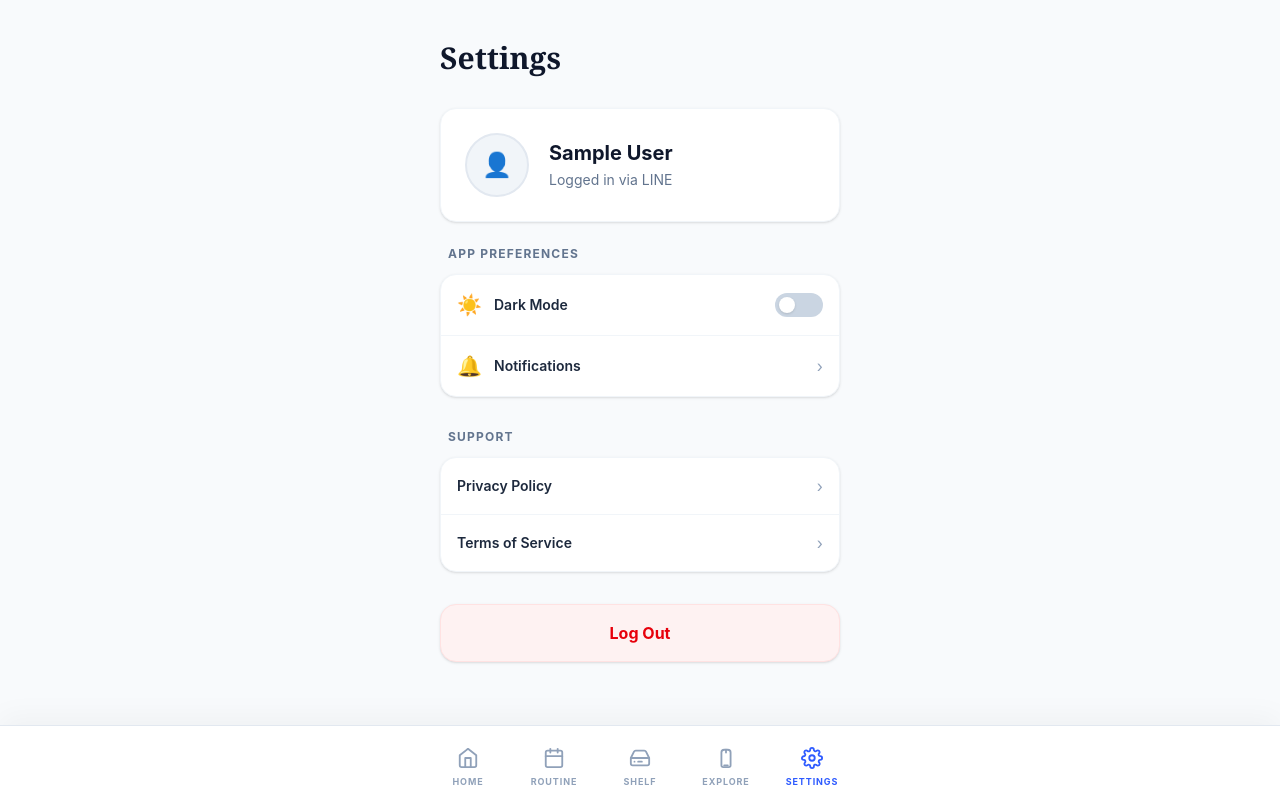
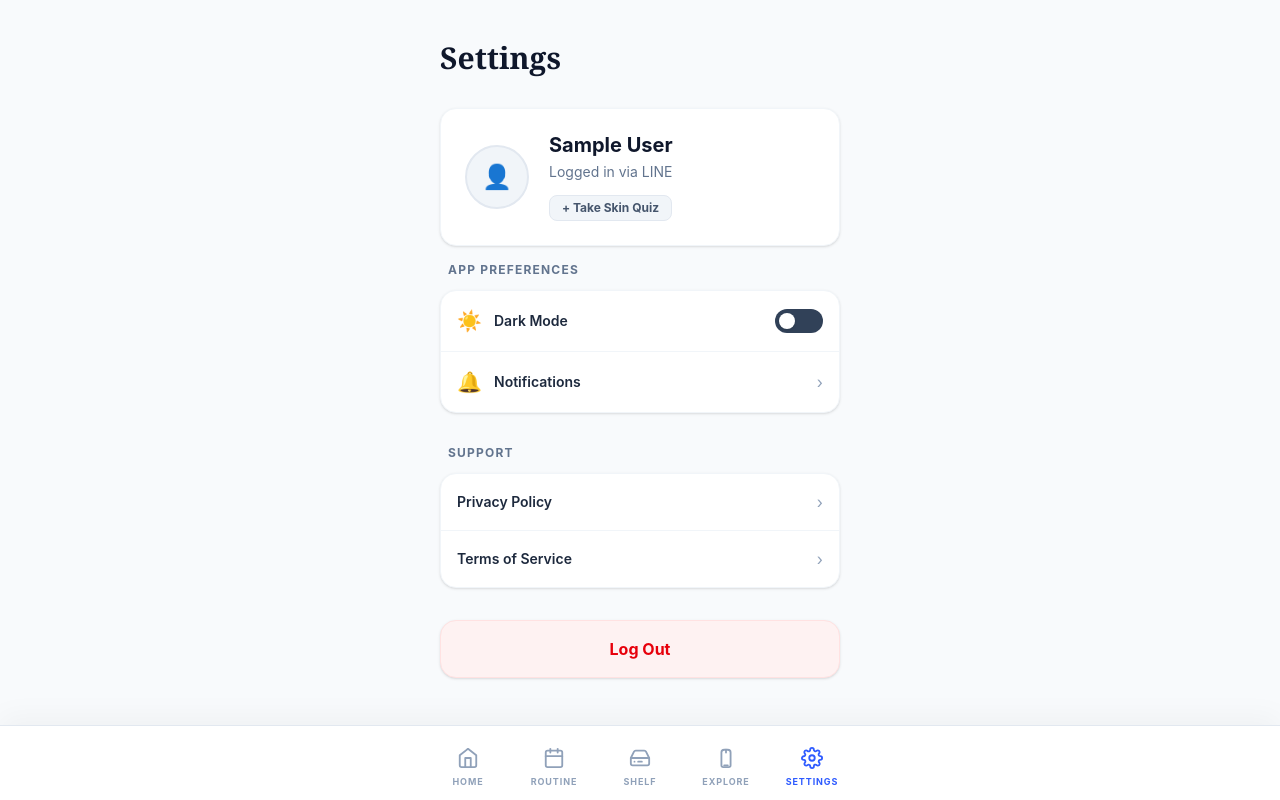
Before and after one commit to EakkasitNimanussornkul/skinbuddy-frontend, a Vue app: page /settings in a window 1280 px wide. Built offline with nearby package versions, Linux system fonts and the light colour scheme; no server answers; sample sign-in values are in the browser's storage; the HTML template or start-up script is replaced by a standard one.

Commit message:
fix(views): update Settings/profile view to show skintype

```diff
--- a/src/views/SettingsView.vue
+++ b/src/views/SettingsView.vue
@@ -7,11 +7,9 @@ const themeStore = useThemeStore()
 const authStore = useAuthStore()
 const router = useRouter()
 
-// We can use the authStore's logout, and then double-check the router pushes to landing
 const handleLogout = () => {
   authStore.logout()
-  // The store already pushes to '/', but this is a safe fallback
-  router.push('/')
+  router.push('/login') // Make sure this points to your new login page!
 }
 </script>
 
@@ -23,19 +21,53 @@ const handleLogout = () => {
         <h1 class="text-3xl font-serif font-bold text-slate-900 dark:text-white">Settings</h1>
       </div>
 
-      <div class="bg-white dark:bg-clinical-surface rounded-2xl p-6 shadow-sm border border-slate-100 dark:border-slate-800 mb-6 flex items-center gap-5">
-        <div class="w-16 h-16 rounded-full overflow-hidden border-2 border-slate-200 dark:border-slate-700 bg-slate-100 flex-shrink-0">
+      <div class="bg-white dark:bg-clinical-surface rounded-2xl p-6 shadow-sm border border-slate-100 dark:border-slate-800 mb-4 flex items-center gap-5">
+        <div class="w-16 h-16 rounded-full overflow-hidden border-2 border-slate-200 dark:border-slate-700 bg-slate-100 flex-shrink-0 flex items-center justify-center">
           <img v-if="authStore.user?.picture" :src="authStore.user.picture" alt="Profile" class="w-full h-full object-cover" />
-          <div v-else class="w-full h-full flex items-center justify-center text-slate-400 text-2xl">👤</div>
+          <div v-else class="text-slate-400 text-2xl">👤</div>
         </div>
-        <div>
+
+        <div class="flex-grow">
           <h2 class="text-xl font-bold text-slate-900 dark:text-white leading-tight">
             {{ authStore.user?.name || 'Guest User' }}
           </h2>
-          <p class="text-sm text-slate-500 dark:text-slate-400 mt-1">
+          <p class="text-sm text-slate-500 dark:text-slate-400 mt-1 mb-3">
             Logged in via LINE
           </p>
+
+          <div
+            v-if="authStore.user?.skin_type"
+            class="inline-flex items-center gap-1.5 px-3 py-1 bg-blue-50 dark:bg-[#2E5BFF]/10 border border-blue-100 dark:border-[#2E5BFF]/30 rounded-lg"
+          >
+            <span class="text-xs font-bold text-blue-700 dark:text-[#2E5BFF] tracking-wider">
+              TYPE: {{ authStore.user.skin_type }}
+            </span>
+          </div>
+          <button
+            v-else
+            @click="router.push('/quiz')"
+            class="inline-flex items-center gap-1.5 px-3 py-1 bg-slate-100 dark:bg-slate-800 hover:bg-slate-200 dark:hover:bg-slate-700 transition-colors rounded-lg border border-slate-200 dark:border-slate-700"
+          >
+            <span class="text-xs font-bold text-slate-600 dark:text-slate-300">
+              + Take Skin Quiz
+            </span>
+          </button>
         </div>
+      </div>
+
+      <div
+        v-if="authStore.user?.skin_type"
+        class="bg-blue-50/50 dark:bg-[#2E5BFF]/5 rounded-2xl p-4 mb-8 border border-blue-100 dark:border-[#2E5BFF]/20 flex items-center justify-between"
+      >
+        <p class="text-sm text-slate-600 dark:text-slate-300 font-medium pr-4">
+          Not sure about your current skin type?
+        </p>
+        <button
+          @click="router.push('/quiz')"
+          class="whitespace-nowrap px-4 py-2.5 bg-white dark:bg-clinical-surface text-[#2E5BFF] text-xs font-bold rounded-xl border border-blue-200 dark:border-[#2E5BFF]/30 hover:bg-blue-50 dark:hover:bg-slate-800 transition-colors shadow-sm"
+        >
+          Retake Quiz
+        </button>
       </div>
 
       <h3 class="text-xs font-bold text-slate-500 dark:text-slate-400 uppercase tracking-widest mb-3 px-2">App Preferences</h3>
@@ -49,7 +81,7 @@ const handleLogout = () => {
           <button
             @click="themeStore.toggleTheme"
             class="w-12 h-6 rounded-full relative transition-colors duration-300 focus:outline-none"
-            :class="themeStore.isDark ? 'bg-[#2E5BFF]' : 'bg-slate-300'"
+            :class="themeStore.isDark ? 'bg-[#2E5BFF]' : 'bg-slate-700'"
           >
             <div
               class="absolute top-1 bg-white w-4 h-4 rounded-full transition-transform duration-300 shadow-sm"
```
